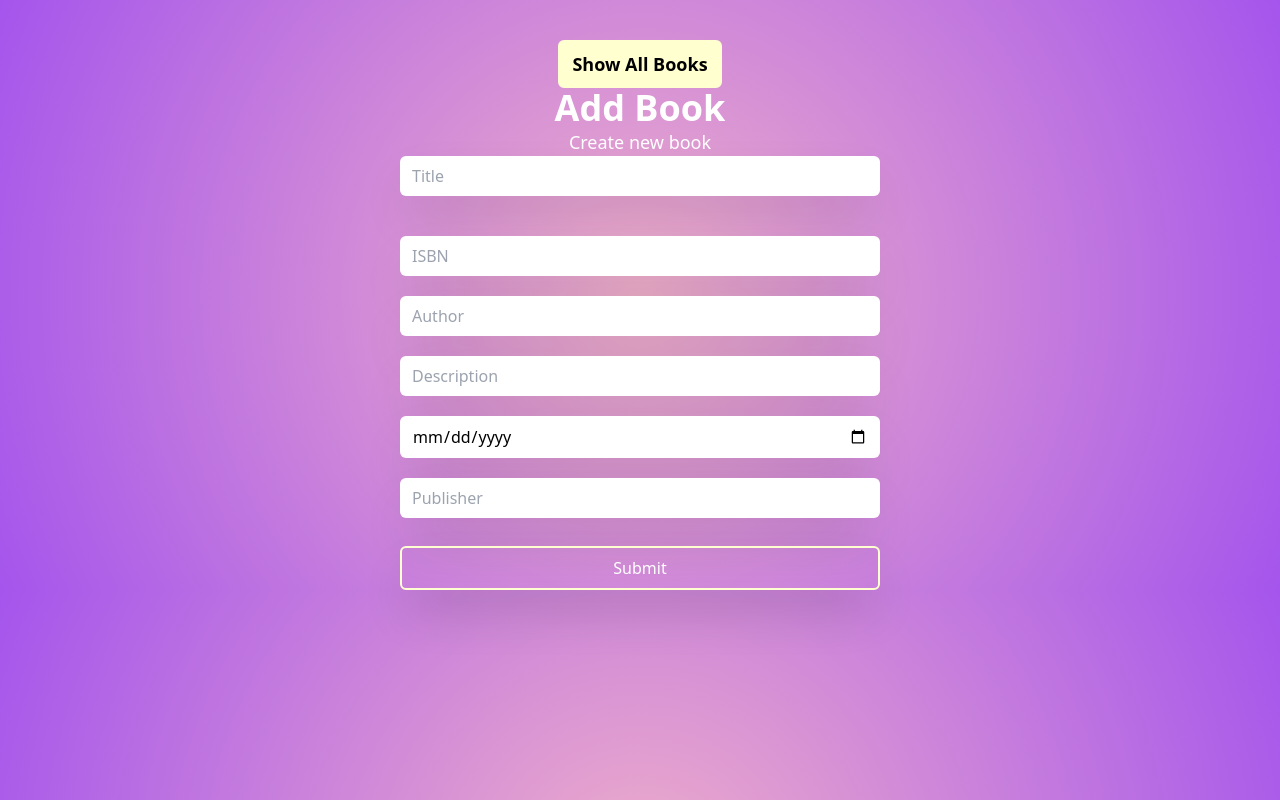
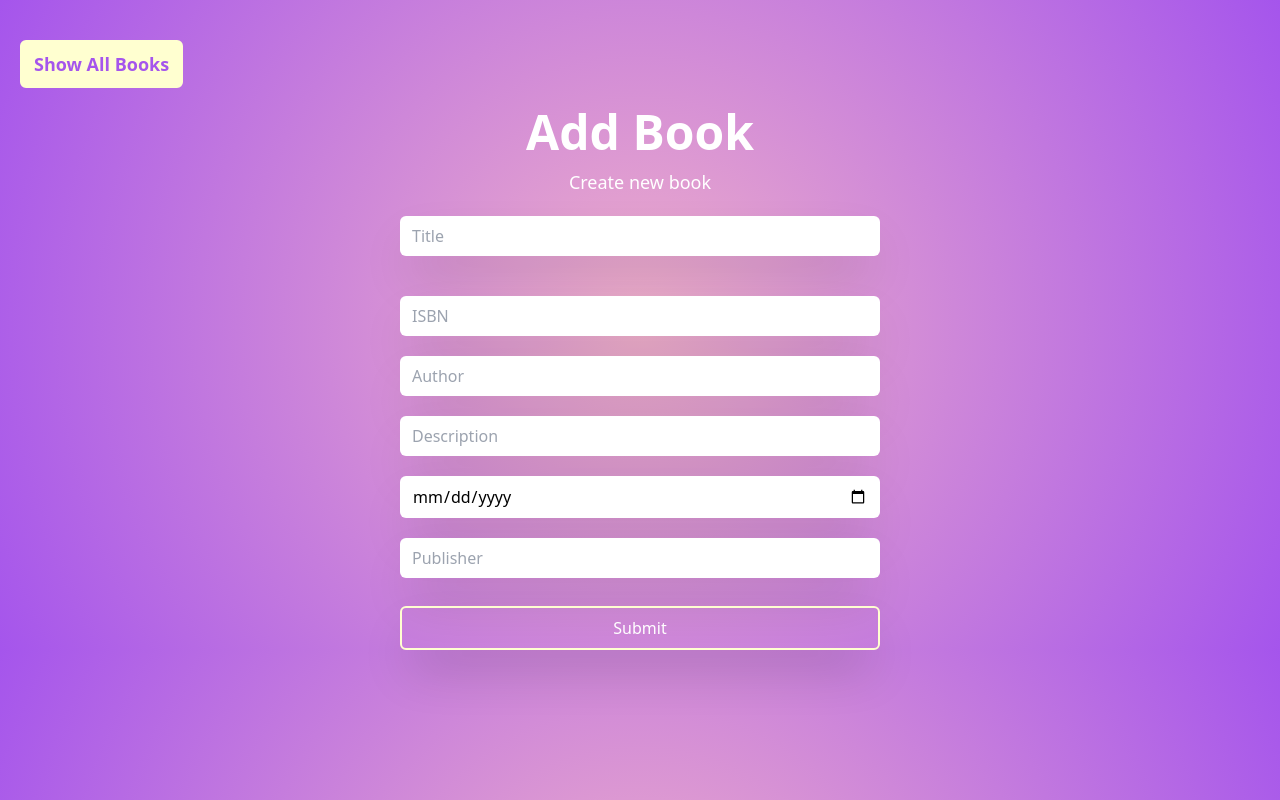
Before and after one commit to Himali-Malvawala/mern-stack-app, a React (Create React App) app in the folder client/: page /create-book in a window 1280 px wide. Built offline with nearby package versions, Linux system fonts and the light colour scheme.

Commit message:
last set of styling /create-book

```diff
--- a/client/src/components/CreateBook.js
+++ b/client/src/components/CreateBook.js
@@ -2,16 +2,16 @@ import { Link } from "react-router-dom";
 
 const CreateBook = () => {
   return (
-    <div className="sm:flex sm:flex-col sm:justify-center sm:items-center mx-5 sm:mx-0">
+    <div className="sm:flex sm:flex-col sm:justify-center sm:items-center mx-5">
       <Link
         to="/"
-        className="bg-[#FFFFD0] hover:bg-transparent border-2 border-[#FFFFD0] px-3 py-2 text-lg font-semibold rounded-md hover:text-white"
+        className="bg-[#FFFFD0] hover:bg-transparent border-2 border-[#FFFFD0] px-3 py-2 text-lg font-semibold rounded-md hover:text-white text-left mr-auto text-[#A555EC]"
       >
         Show All Books
       </Link>
-      <h1 className="font-semibold text-4xl text-white">Add Book</h1>
-      <h6 className="text-lg text-white">Create new book</h6>
-      <form>
+      <h1 className="font-semibold text-5xl text-white mt-5">Add Book</h1>
+      <h6 className="text-lg text-white mt-3">Create new book</h6>
+      <form className="mt-5">
         <div className="flex flex-col gap-5">
           <input
             type="text"
@@ -52,7 +52,7 @@ const CreateBook = () => {
         </div>
         <button
           type="submit"
-          className="w-full py-2 px-3 rounded-md border-2 border-[#FFFFD0] text-white font-medium shadow-2xl mt-7 sm:w-[30rem]"
+          className="w-full py-2 px-3 rounded-md border-2 border-[#FFFFD0] hover:bg-[#FFFFD0] hover:text-[#A555EC] text-white font-medium shadow-2xl mt-7 sm:w-[30rem]"
         >
           Submit
         </button>
```
